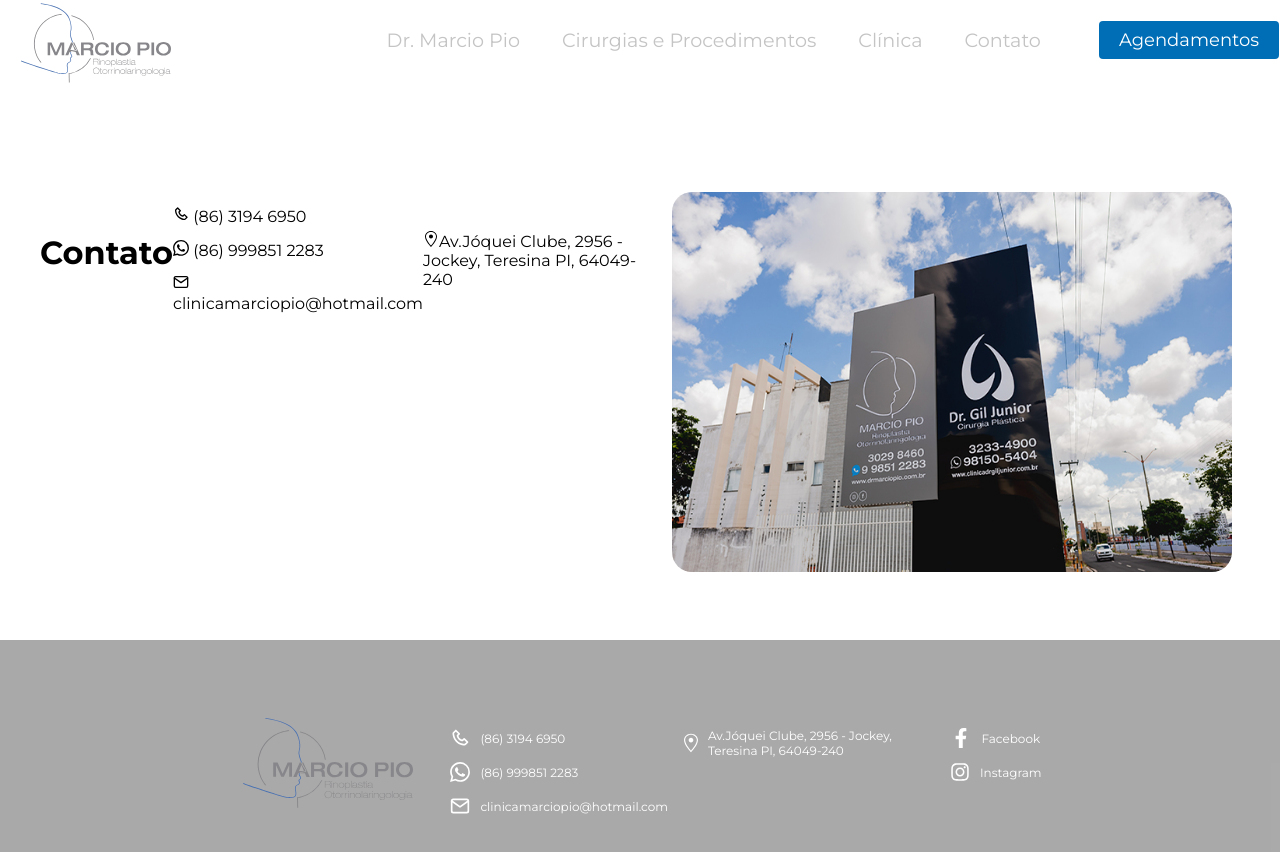
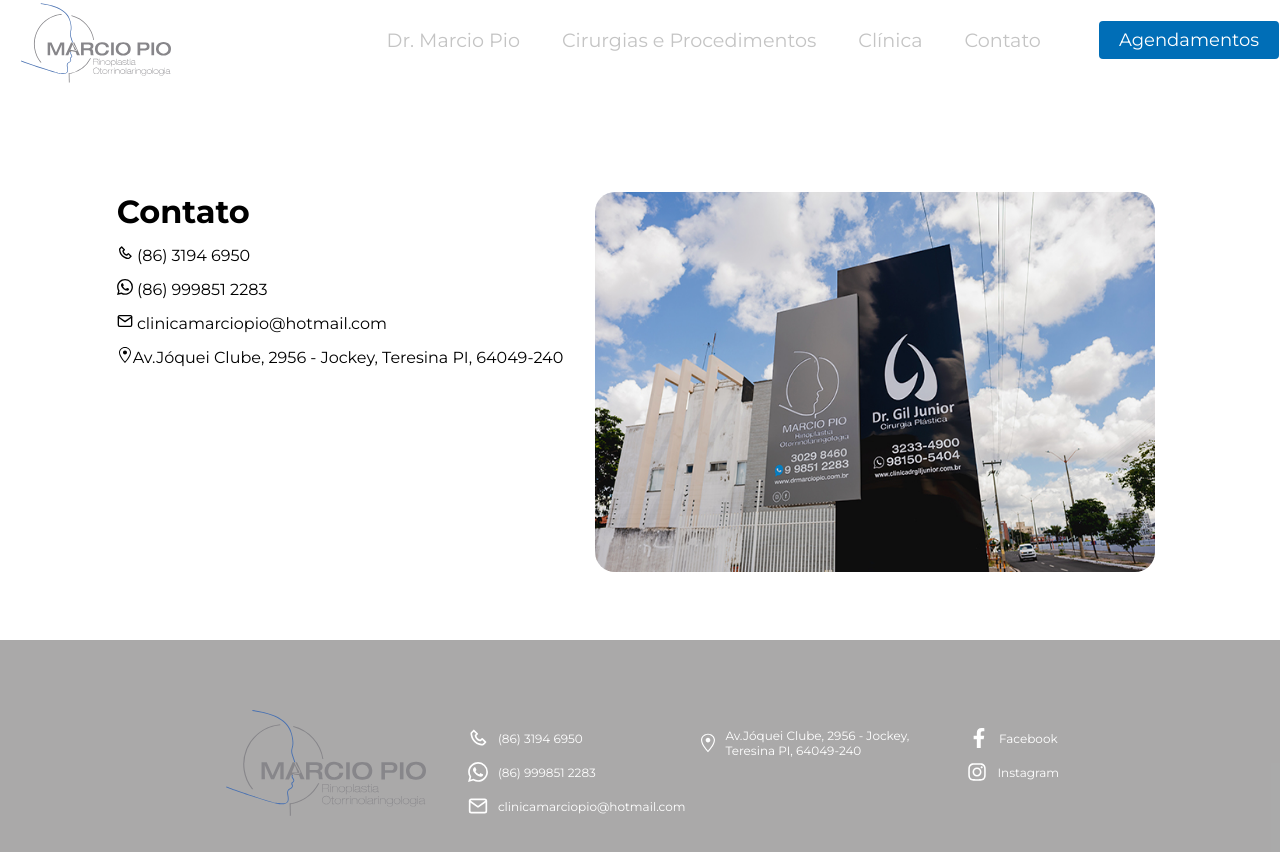
Before and after one commit to josewmarinho/drmarciopio, a React (Create React App) app: page /contato in a window 1280 px wide. Shown: the top 852 px of the page. Built offline with nearby package versions, Linux system fonts and the light colour scheme; the HTML template or start-up script is replaced by a standard one.

Commit message:
new update2

```diff
--- a/src/components/footer.css
+++ b/src/components/footer.css
@@ -11,7 +11,6 @@
 }
 
 .containerFooter .heroFooter {
-   max-width: 350px;
    display: flex;
    align-items: center;
    justify-content: center;
@@ -19,7 +18,7 @@
 
 }
 .containerFooter .heroFooter .tudo{
-   max-width: 300px;
+   max-width: 250px;
    display: flex;
    flex-direction: column;
    align-items: start;
@@ -33,9 +32,9 @@
 
 .containerFooter .heroFooter .logoImg img{
    margin-left: 5px;
-   margin-right: 5px;
-   width: 170px;
-   height: 170px;
+   margin-right: 10px;
+   width: 100px;
+   height: 100px;
 }
 
 .containerFooter .heroFooter p {
@@ -109,4 +108,9 @@
    .containerFooter .heroFooter .tudo a {
       font-size: 12px;
    }
+
+   .containerFooter .heroFooter .logoImg img{
+      width: 200px;
+      height: 200px;
+   }
 }
--- a/src/components/pages/contato.css
+++ b/src/components/pages/contato.css
@@ -11,7 +11,8 @@
 
 .containerContato .heroContato {
    display: flex;
-   align-items: center;
+   flex-direction: column;
+
    justify-content: center;
 }
 
```
